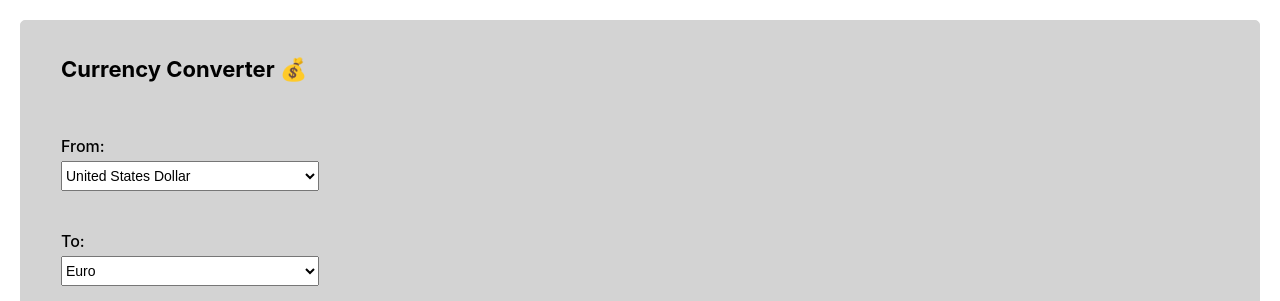
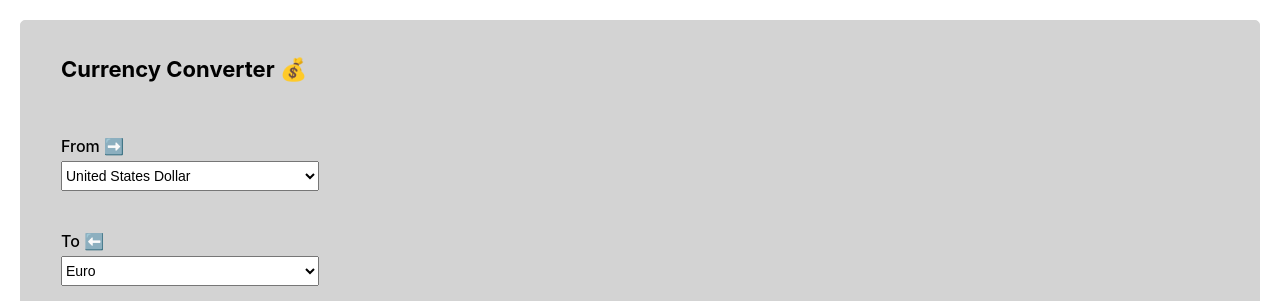
Before and after one commit to jasonatyu/fx-converter, a React (Create React App) app: page / in a window 1280 px wide. Shown: the top 301 px of the page. Built offline with nearby package versions, Linux system fonts and the light colour scheme.

Commit message:
Update labels

```diff
--- a/src/components/form/Form.tsx
+++ b/src/components/form/Form.tsx
@@ -92,7 +92,7 @@ export class Form extends Component<FormProps, FormState> {
                     <div className="conversion-form">
                         <br />
                         <div className="selection">
-                        <label>From:</label>
+                            <label>From ➡️</label>
                             <select value={this.state.baseCurrency} onChange={this.update('baseCurrency')}>
                                 <option value="AED">United Arab Emirates Dirham</option>
                                 <option value="AFN">Afghan Afghani</option>
@@ -256,7 +256,7 @@ export class Form extends Component<FormProps, FormState> {
                         <br />
                         <br />
                         <div className="selection">
-                        <label>To:</label>
+                            <label>To ⬅️</label>
                             <select value={this.state.targetCurrency} onChange={this.update('targetCurrency')}>
                                 <option value="AED">United Arab Emirates Dirham</option>
                                 <option value="AFN">Afghan Afghani</option>
--- a/src/index.css
+++ b/src/index.css
@@ -89,8 +89,8 @@ select {
 }
 
 #result {
-  font-size: 24px;
-  font-weight: 800px;
+  font-size: 22px;
+  font-weight: 600;
 }
 
 .conversion-form {
```
